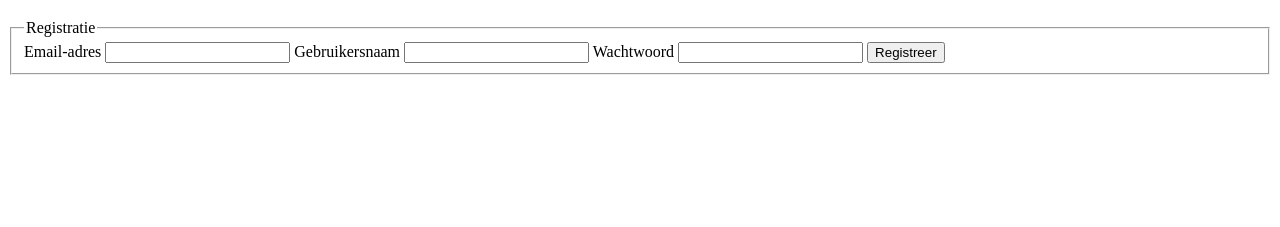
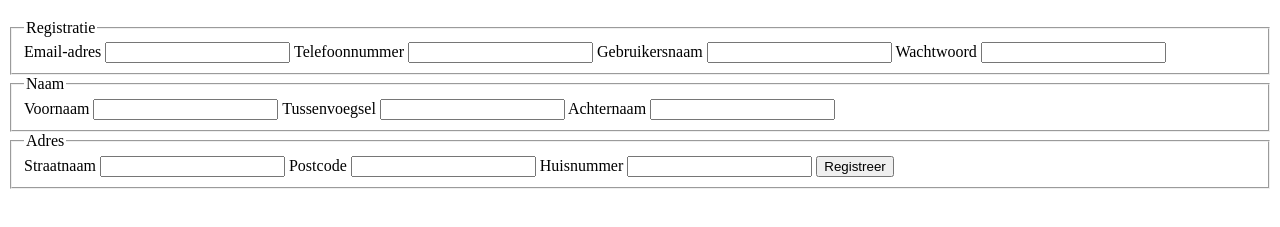
Before and after one commit to TevinStuurland/NS-Stories, a plain HTML site: page account/registreer.html in a window 1280 px wide. Shown: the part 61-288 px from the top of the page. Drawn offline with Linux system fonts and the light colour scheme.

Commit message:
change the register form

```diff
--- a/account/registreer.html
+++ b/account/registreer.html
@@ -16,17 +16,46 @@
       <form action="bedankt.html">
         <fieldset>
             <legend>Registratie</legend>
-            <label for="emailadress">Email-adres</label>
-            <input type="email" id="emailadress" required>
+            <label for="emailadres">Email-adres</label>
+            <input type="email" id="emailadres" required>
+
+            <label for="telefoonnummer">Telefoonnummer</label>
+            <input type="number" id="telefoonnummer">
 
             <label for="username">Gebruikersnaam</label> <!--automatisch aanvullen aan de hand van emailadress -->
             <input type="text" id="username">
 
             <label for="password">Wachtwoord</label>
-            <input type="password" id="password">
+            <input type="password" id="password" pattern="(?=.*\d)(?=.*[a-z])(?=.*[A-Z]).{8,}" title="wachtwoord moet minstens een nummer een uppercase (A-Z) en een lowercase (a-z) letter bevatten, en moet langer zijn dan 8 tekens.">
+        </fieldset>
+
+        <fieldset>
+            <legend>Naam</legend>
+            <label for="voornaam">Voornaam</label>
+            <input type="text" id="voornaam">
+
+            <label for="tussenvoegsel">Tussenvoegsel</label>
+            <input type="text" id="tussenvoegsel">
+
+            <label for="achternaam">Achternaam</label>
+            <input type="text" id="achternaam">
+        </fieldset>
+
+        <fieldset>
+            <legend>Adres</legend>
+            <label for="straatnaam">Straatnaam</label>
+            <input type="text" id="straatnaam">
+
+            <label for="postcode">Postcode</label>
+            <input type="text" pattern="[1-9][0-9]{3}\s?[a-zA-Z]{2}" id="postcode" >
+
+            <label for="huisnummer">Huisnummer</label>
+            <input type="number" id="huisnummer">
 
             <button class="register">Registreer</button>
         </fieldset>
+
+
       </form>
     </main>
 </body>
```
